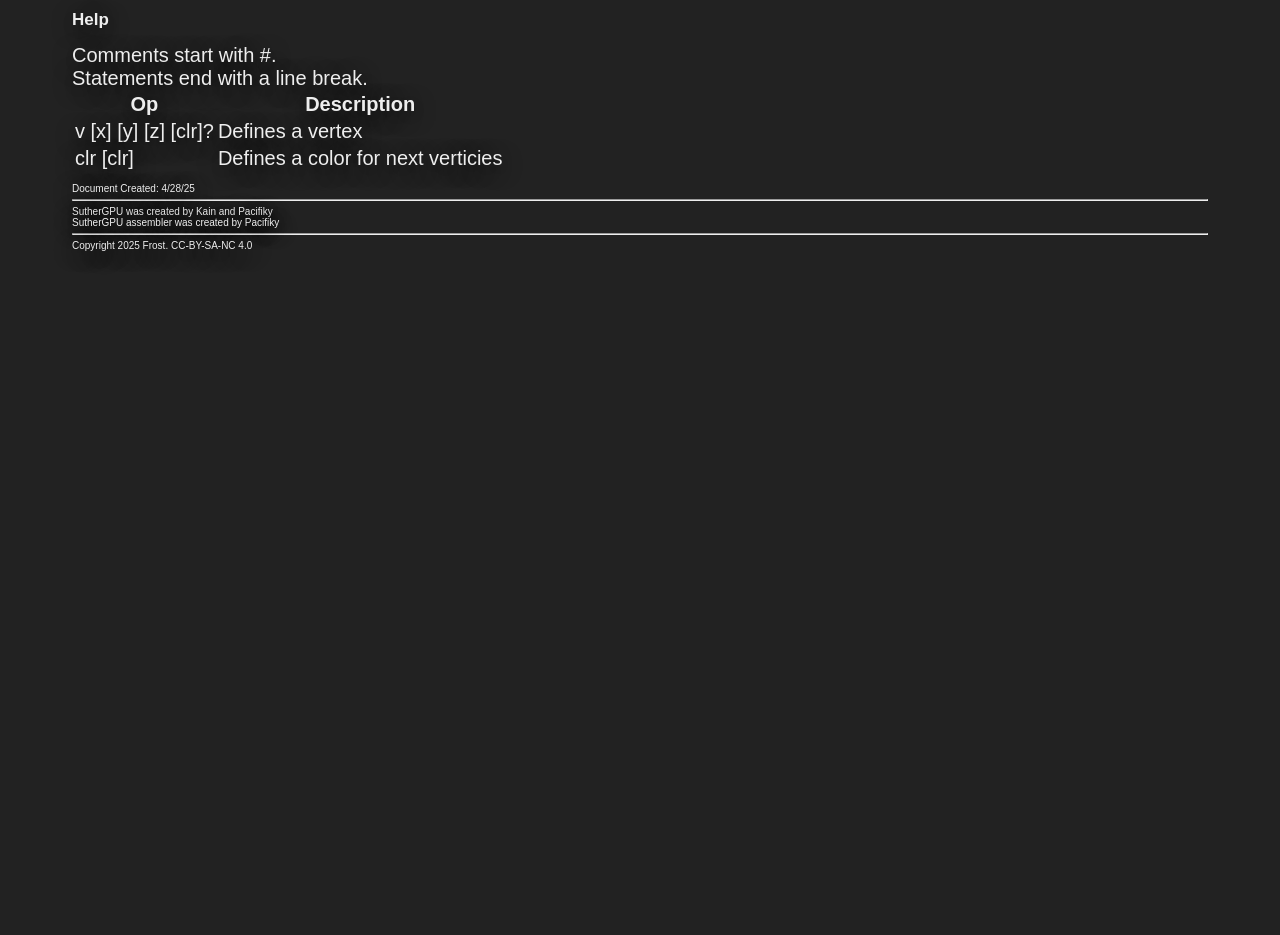
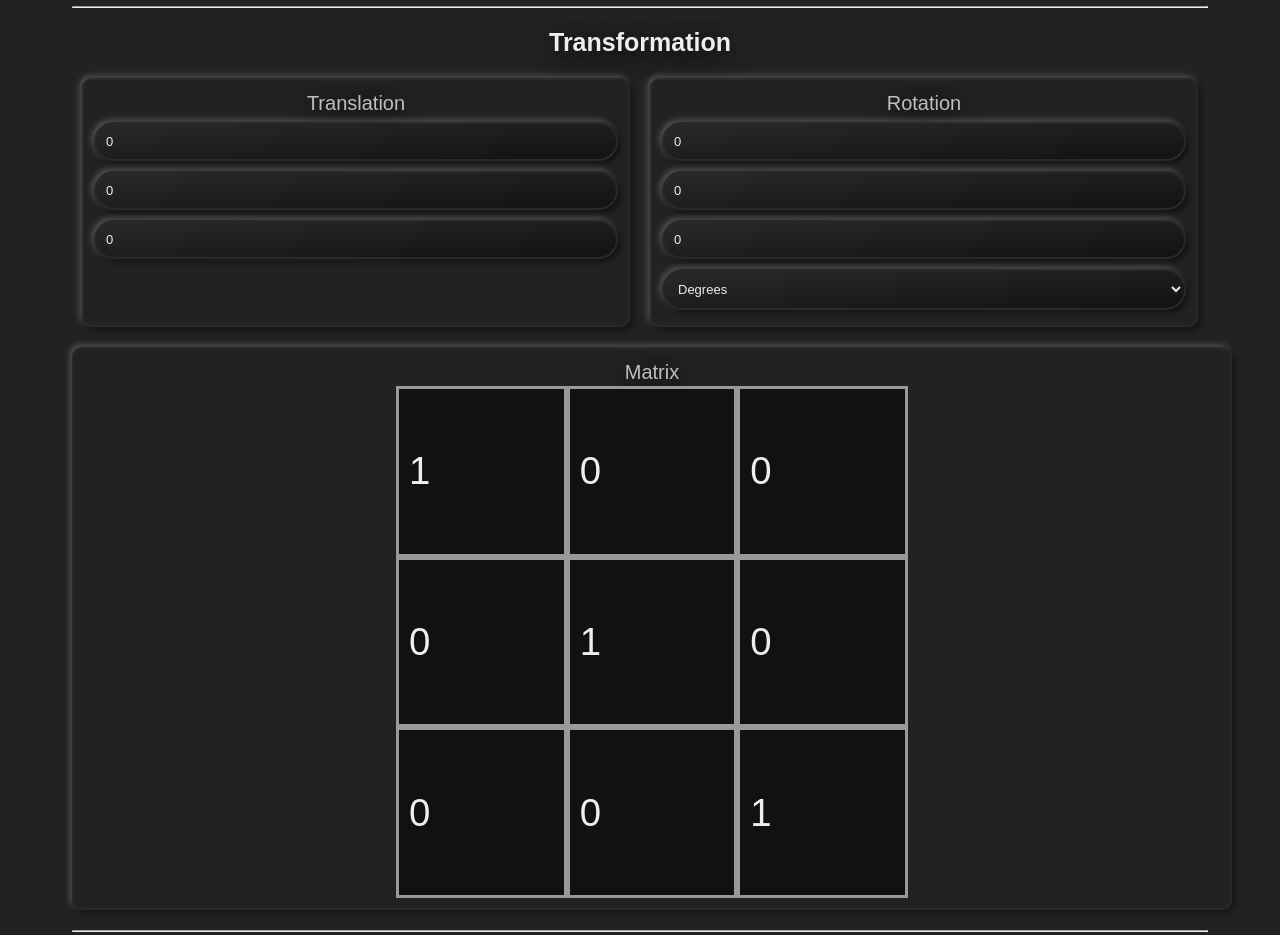
Before and after one commit to frostdevelop/suthergpus, a plain HTML site: page index.html in a window 1280 px wide. Shown: the part 680-1615 px from the top of the page. Before the commit the page ends 965 px from the top, so only its background shows below. Drawn offline with Linux system fonts and the light colour scheme.

Commit message:
Added version 1.0.1

```diff
--- a/index.html
+++ b/index.html
@@ -11,6 +11,7 @@
       text-shadow: 0 5px 20px rgba(0,0,0,0.8);
       background: #222;
       scroll-behavior:smooth;
+      text-align:center;
     }
 
     textarea {
@@ -312,7 +313,7 @@
       z-index: 100;
     }
     .flex-cont {
-      display:flex;flex-direction:column;border-radius:10px;margin:10px 0;
+      display:flex;flex-direction:column;border-radius:10px;margin:0 10px;padding:10px;width: 100%;
     }
     .pad-5 {padding:10px;}
     .flex-cont-row{
@@ -332,6 +333,44 @@
     .tflex textarea:last-child {
     	border-bottom: none;
     }
+    h2 {font-size:25px;}
+    .neo-table th {
+    	border: green solid 3px;
+    	padding: 5px;
+    }
+    .neo-table  td {
+    	border: white solid 2px;
+    	padding: 5px;
+    }
+    .neo-table {
+    	border: white solid 4px;
+  		border-collapse: collapse;
+  		border-spacing: 0;
+    }
+    .neo-table{
+    	margin: 10px auto;
+    }
+    .gridmtx {
+    	display: grid;
+    	grid-template-rows: repeat(3, 1fr);
+    	grid-template-columns: repeat(3, 1fr);
+    	border-collapse: collapse;
+    	border-spacing: 0;
+    	width: 40vmax;
+    	height: 40vmax;
+    	margin: 0 auto;
+    }
+    .gridmtx input {
+    	display:inline;
+    	box-shadow:none;
+    	border-radius:0;
+    	background: #111;
+    	margin: 0;
+    	border: 3px solid #999;
+    	font-size: 3vmax;
+    }
+    h3 {font-size:20px;}
+    .vflex {display:flex;}
     /*End PacifikyNeoDark*/
   </style>
   <meta charset="utf-8">
@@ -360,14 +399,52 @@
   </div>
   </div>
   </div>
+  <hr/>
   <!-- todo: translate, transformation matrix, rotation -->
+  <h2>Transformation</h2>
+  <div class='vflex'>
+  	<div class='flex-cont contsolid'>
+  		<h3>Translation</h3>
+  		<input type='number' value='0' placeholder='X' title='X' id='su-transx'/>
+  		<input type='number' value='0' placeholder='Y' title='Y' id='su-transy'/>
+  		<input type='number' value='0' placeholder='Z' title='Z' id='su-transz'/>
+  	</div>
+  	<div class='flex-cont contsolid'>
+  		<h3>Rotation</h3>
+  		<input type='number' value='0' placeholder='X' title='X' id='su-rotx'/>
+  		<input type='number' value='0' placeholder='Y' title='Y' id='su-roty'/>
+  		<input type='number' value='0' placeholder='Z' title='Z' id='su-rotz'/>
+  		<!-- Radians/Deg/Minutes -->
+  		<select id='su-runit'>
+  			<option>Degrees</option>
+  			<option>Radians</option>
+  			<option>Clock</option>
+  			<option>Minutes</option>
+  		</select>
+  	</div>
+  </div>
+  <div class='flex-cont contsolid' style='margin: 20px 0;'>
+  	<h3>Matrix</h3>
+  	<div class='gridmtx' id='su-transmtx'>
+  		<input type='number' value='1' step='0.1' title='XX'/>
+  		<input type='number' value='0' step='0.1' title='YX'/>
+  		<input type='number' value='0' step='0.1' title='ZX'/>
+  		<input type='number' value='0' step='0.1' title='XY'/>
+  		<input type='number' value='1' step='0.1' title='YY'/>
+  		<input type='number' value='0' step='0.1' title='ZY'/>
+  		<input type='number' value='0' step='0.1' title='XZ'/>
+  		<input type='number' value='0' step='0.1' title='YZ'/>
+  		<input type='number' value='1' step='0.1' title='ZZ'/>
+  	</div>
+  </div>
+  <hr/>
   <h2>Help</h2>
   <span>
   	Comments start with #.
   	<br/>
   	Statements end with a line break.
   </span>
-  <table>
+  <table class='neo-table'>
   	<thead>
   		<tr>
   			<th>Op</th>
@@ -387,6 +464,8 @@
   </table>
   <footer>
   	Document Created: 4/28/25
+  	<br/>
+  	Version: 1.0.1
   	<hr/>
   	SutherGPU was created by Kain and Pacifiky
   	<br/>
@@ -403,6 +482,60 @@
   	const zout = document.getElementById('su-zout');
   	const cout = document.getElementById('su-cout');
     const wrapsel = document.getElementById("su-wrapsel");
+    const trax = document.getElementById('su-transx');
+    const tray = document.getElementById('su-transy');
+    const traz = document.getElementById('su-transz');
+    const unitsel = document.getElementById('su-runit');
+    const trmtx = document.getElementById('su-transmtx');
+    const rotx = document.getElementById('su-rotx');
+    const roty = document.getElementById('su-roty');
+    const rotz = document.getElementById('su-rotz');
+    const rmtx = [[1,0,0],[0,1,0],[0,0,1]];
+
+    function updrmtx(){
+    	let rotvx = 0;
+    	let rotvy = 0;
+    	let rotvz = 0;
+    	switch(uintsel.value){
+    		case 'Degrees':
+    			rotvx = (parseFloat(rotx.value)*Math.PI)/180;
+    			rotvy = (parseFloat(roty.value)*Math.PI)/180;
+    			rotvz = (parseFloat(rotz.value)*Math.PI)/180;
+    			break;
+    		case 'Radians':
+    			rotvx = parseFloat(rotx.value);
+    			rotvy = parseFloat(roty.value);
+    			rotvz = parseFloat(rotz.value);
+    			break;
+    		case 'Clock':
+    			rotvx = (parseFloat(rotx.value)*Math.PI)/6;
+    			rotvy = (parseFloat(roty.value)*Math.PI)/6;
+    			rotvz = (parseFloat(rotz.value)*Math.PI)/6;
+    			break;
+    		case 'Minutes':
+    			rotvx = (parseFloat(rotx.value)*Math.PI)/10800;
+    			rotvy = (parseFloat(roty.value)*Math.PI)/10800;
+    			rotvz = (parseFloat(rotz.value)*Math.PI)/10800;
+    	}
+    	rmtx = [
+    		[
+    			Math.cos(rotvz)*Math.cos(rotvy),
+    			(Math.cos(rotvz)*Math.sin(rotvx)*Math.sin(rotvy))-(Math.sin(rotvz)*Math.cos(rotvx)),
+    			(Math.cos(rotvz)*Math.sin(rotvy)*Math.cos(rotvx))+(Math.sin(rotvz)*Math.sin(rotvx))
+    		],
+    		[
+    			Math.cos(rotvy)*Math.sin(rotvz),
+    			(Math.sin(rotvz)*Math.sin(rotvy)*Math.sin(rotvx))+(Math.cos(rotvx)*Math.cos(rotvz)),
+    			(Math.cos(rotvx)*Math.sin(rotvy)*Math.sin(rotvz))-(Math.sin(rotvx)*Math.cos(rotvz))
+    		],
+    		[
+    			-Math.sin(rotvy),
+    			Math.sin(rotvx)*Math.cos(rotvy),
+    			Math.cos(rotvx)*Math.cos(rotvy)
+    		]
+    	];
+    }
+
     function trig0f(e) {
       const inpv = cinp.value.split('\n');
       //let output = '';
@@ -426,9 +559,9 @@
       						const zvert = parseFloat(stat.pop());
       						if(!(Number.isNaN(xvert) || Number.isNaN(yvert) || Number.isNaN(zvert))){
       							//output += '0x'+float2half(xvert).toString(16)+',0x'+float2half(yvert).toString(16)+',0x'+float2half(zvert).toString(16)+',0x'+clr+'\n';
-      							xlist.push(xvert);
-      							ylist.push(yvert);
-      							zlist.push(zvert);
+      							xlist.push(parseFloat(trmtx.children[0].value)*xvert + parseFloat(trmtx.children[1].value)*yvert + parseFloat(trmtx.children[2].value)*zvert);
+      							ylist.push(parseFloat(trmtx.children[3].value)*xvert + parseFloat(trmtx.children[4].value)*yvert + parseFloat(trmtx.children[5].value)*zvert);
+      							zlist.push(parseFloat(trmtx.children[6].value)*xvert + parseFloat(trmtx.children[7].value)*yvert + parseFloat(trmtx.children[8].value)*zvert);
       							clist.push(clr);
       						}else{
       							err += 'Error: "v" operation has NaN arguements!\nOn Line'+(i+1).toString()+'\n';
@@ -465,17 +598,17 @@
       	cout.value = "0x"+clist.join(',0x');
       	let out = "";
       	for(let i=0;i<xlist.length;i++){
-      		out+='0x'+float2half(xlist[i]).toString(16)+',';
+      		out+='0x'+float2half(xlist[i]+parseFloat(trax.value)).toString(16)+',';
       	}
       	xout.value = out;
       	out = "";
       	for(let i=0;i<ylist.length;i++){
-      		out+='0x'+float2half(ylist[i]).toString(16)+',';
+      		out+='0x'+float2half(ylist[i]+parseFloat(tray.value)).toString(16)+',';
       	}
       	yout.value = out;
       	out = "";
       	for(let i=0;i<zlist.length;i++){
-      		out+='0x'+float2half(zlist[i]).toString(16)+',';
+      		out+='0x'+float2half(zlist[i]+parseFloat(traz.value)).toString(16)+',';
       	}
       	zout.value = out;
       }
```
